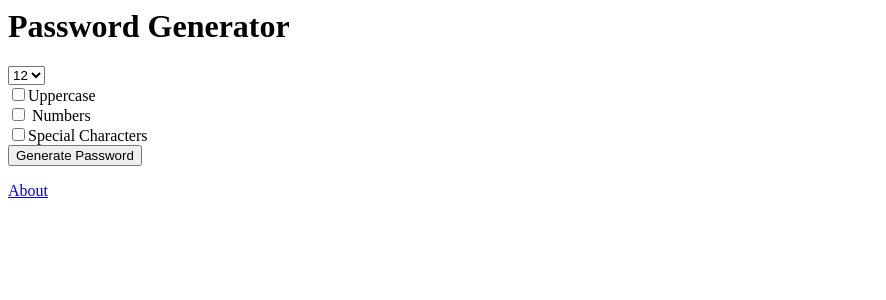
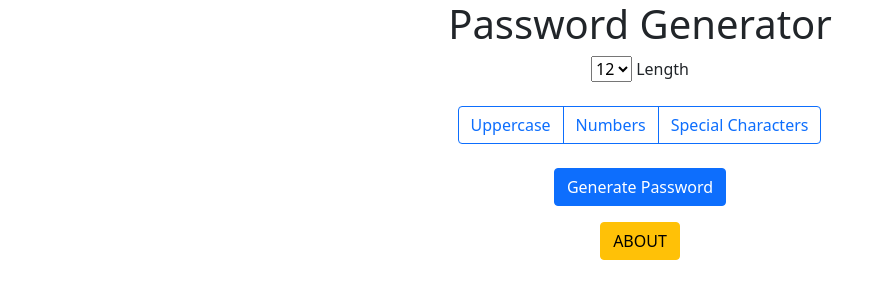
Before and after one commit to StewartMck/password_generator, a Django app: page / in a window 1280 px wide. Shown: the top 300 px of the page, without its empty margins (0-886 px from the left). Run offline with Django 3.2, Linux system fonts and the light colour scheme.

Commit message:
Apply styling

```diff
--- a/generator/templates/generator/home.html
+++ b/generator/templates/generator/home.html
@@ -1,3 +1,7 @@
+<link href="https://cdn.jsdelivr.net/npm/bootstrap@5.0.0-beta2/dist/css/bootstrap.min.css" rel="stylesheet"
+    integrity="sha384-BmbxuPwQa2lc/FVzBcNJ7UAyJxM6wuqIj61tLrc4wSX0szH/Ev+nYRRuWlolflfl" crossorigin="anonymous">
+
+<div class="container text-center">
     <h1>Password Generator</h1>
 
     <form action="password">
@@ -11,15 +15,24 @@
             <option value="12" selected="selected">12</option>
             <option value="13">13</option>
             <option value="14">14</option>
-    </select>
+        </select> Length
         <br>
-    <input type="checkbox" name="uppercase">Uppercase
         <br>
-    <input type="checkbox" name="numbers"> Numbers
+        <div class="btn-group" role="group" aria-label="Basic checkbox toggle button group">
+            <input class="btn-check" type="checkbox" name="uppercase" id="uppercase">
+            <label class="btn btn-outline-primary" for="uppercase">Uppercase</label>
+
+            <input class="btn-check" type="checkbox" name="numbers" id="numbers">
+            <label class="btn btn-outline-primary" for="numbers">Numbers</label>
+
+            <input class="btn-check" type="checkbox" name="special" id="special">
+            <label class="btn btn-outline-primary" for="special">Special Characters</label>
+        </div>
         <br>
-    <input type="checkbox" name="special">Special Characters
         <br>
-    <input type="submit" value="Generate Password">
+        <input type="submit" value="Generate Password" class="btn btn-primary">
     </form>
 
-<a href="{% url 'about' %}">About</a>
+    <a class="btn btn-warning" href="{% url 'about' %}">ABOUT</a>
+
+</div>
```
Also changed, not shown: generator/templates/generator/about.html (+10 -5 lines), generator/templates/generator/password.html (+8 -3 lines). Lines whose indentation alone changed are shown as unchanged.
